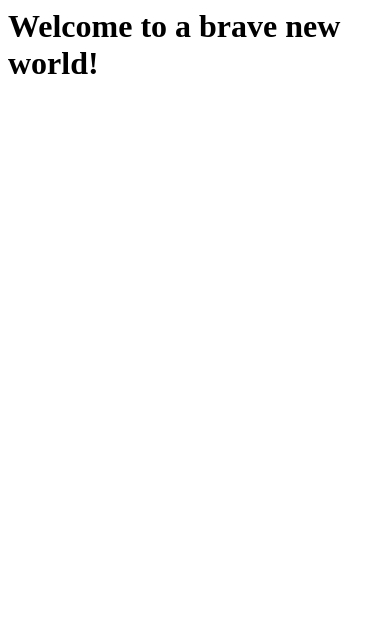
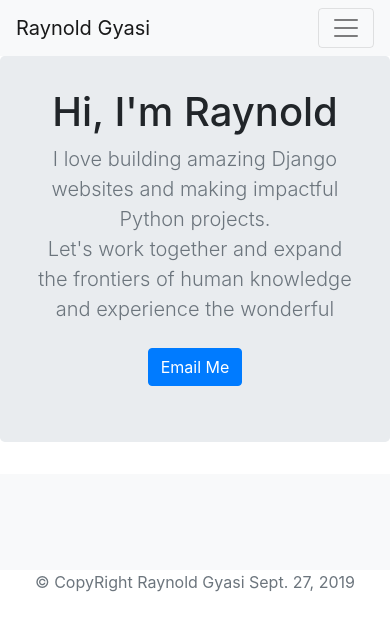
Before and after one commit to speedyray/portfolio-project, a Django app: page / in a window 390 px wide. Shown: the top 631 px of the page. Run offline with Django 3.2, Linux system fonts and the light colour scheme; data that the repository does not hold is empty; some libraries are stand-ins or nearby versions.

Commit message:
Complete Job and add bootstrap

```diff
--- a/jobs/templates/jobs/home.html
+++ b/jobs/templates/jobs/home.html
@@ -1 +1,99 @@
-<h1>Welcome to a brave new world!</h1>
+<!doctype html>
+<html lang="en">
+  <head>
+    <meta charset="utf-8">
+    <meta name="viewport" content="width=device-width, initial-scale=1, shrink-to-fit=no">
+    <meta name="description" content="">
+    <meta name="author" content="Mark Otto, Jacob Thornton, and Bootstrap contributors">
+    <meta name="generator" content="Jekyll v3.8.5">
+    <title>Portfolio</title>
+
+    <link rel="canonical" href="https://getbootstrap.com/docs/4.3/examples/album/">
+
+    <!-- Bootstrap core CSS -->
+    <link rel="stylesheet" href="https://stackpath.bootstrapcdn.com/bootstrap/4.3.1/css/bootstrap.min.css" integrity="sha384-ggOyR0iXCbMQv3Xipma34MD+dH/1fQ784/j6cY/iJTQUOhcWr7x9JvoRxT2MZw1T" crossorigin="anonymous">
+
+    <style>
+      .bd-placeholder-img {
+        font-size: 1.125rem;
+        text-anchor: middle;
+        -webkit-user-select: none;
+        -moz-user-select: none;
+        -ms-user-select: none;
+        user-select: none;
+      }
+
+      @media (min-width: 768px) {
+        .bd-placeholder-img-lg {
+          font-size: 3.5rem;
+        }
+      }
+    </style>
+    <!-- Custom styles for this template -->
+    <link href="album.css" rel="stylesheet">
+  </head>
+  <body>
+    <header>
+      <nav class="navbar navbar-expand-lg navbar-light bg-light">
+        <a class="navbar-brand" href="#">Raynold Gyasi</a>
+        <button class="navbar-toggler" type="button" data-toggle="collapse" data-target="#navbarNavAltMarkup" aria-controls="navbarNavAltMarkup" aria-expanded="false" aria-label="Toggle navigation">
+          <span class="navbar-toggler-icon"></span>
+        </button>
+        <div class="collapse navbar-collapse " id="navbarNavAltMarkup">
+          <div class="navbar-nav ml-auto">
+            <a class="nav-item nav-link" href="#">Resume </a>
+            <a class="nav-item nav-link" href="#">LinkedIn</a>
+            <a class="nav-item nav-link" href="#">Github</a>
+            <a class="nav-item nav-link" href="#">Twitter</a>
+          </div>
+        </div>
+      </nav>
+</header>
+
+<main role="main">
+
+  <section class="jumbotron text-center">
+    <div class="container">
+      <h1 class="jumbotron-heading">Hi, I'm Raynold</h1>
+      <p class="lead text-muted">I love building amazing Django websites and making
+        impactful Python projects.</br>
+        Let's work together and expand the frontiers of human knowledge and experience the wonderful
+      </p>
+      <p>
+  </body>
+        <a href="mailto:speedyray2ray@gmail.com" class="btn btn-primary my-2">Email Me</a>
+
+      </p>
+    </div>
+  </section>
+ <div class="album py-5 bg-light">
+<div class="container">
+
+   <div class="row">
+      {% for job in jobs.all  %}
+      <div class="col-md-4">
+          <div class="card mb-4 box-shadow">
+            <img class="card-img-top" src={{job.image.url}}/>
+            <div class="card-body">
+              <p class="card-text">{{job.summary}}</p>
+              </div>
+            </div>
+          </div>
+          {% endfor %}
+        </div>
+      </div>
+    </div>
+
+
+</main>
+
+<footer class="text-muted">
+  <div class="container text-center">
+    <p>© CopyRight Raynold Gyasi {% now "Y %}</p>
+  </div>
+</footer>
+<script src="https://code.jquery.com/jquery-3.3.1.slim.min.js" integrity="sha384-q8i/X+965DzO0rT7abK41JStQIAqVgRVzpbzo5smXKp4YfRvH+8abtTE1Pi6jizo" crossorigin="anonymous"></script>
+<script src="https://cdnjs.cloudflare.com/ajax/libs/popper.js/1.14.7/umd/popper.min.js" integrity="sha384-UO2eT0CpHqdSJQ6hJty5KVphtPhzWj9WO1clHTMGa3JDZwrnQq4sF86dIHNDz0W1" crossorigin="anonymous"></script>
+<script src="https://stackpath.bootstrapcdn.com/bootstrap/4.3.1/js/bootstrap.min.js" integrity="sha384-JjSmVgyd0p3pXB1rRibZUAYoIIy6OrQ6VrjIEaFf/nJGzIxFDsf4x0xIM+B07jRM" crossorigin="anonymous"></script>
+
+</html>
--- a/jobs/views.py
+++ b/jobs/views.py
@@ -1,4 +1,6 @@
 from django.shortcuts import render
+from .models import Job
 
 def home(request):
-    return render(request, 'jobs/home.html')
+    jobs = Job.objects
+    return render(request, 'jobs/home.html', {'jobs': jobs})
```
